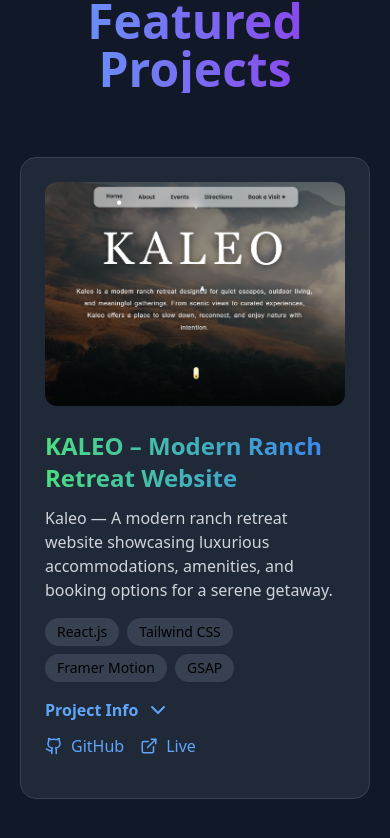
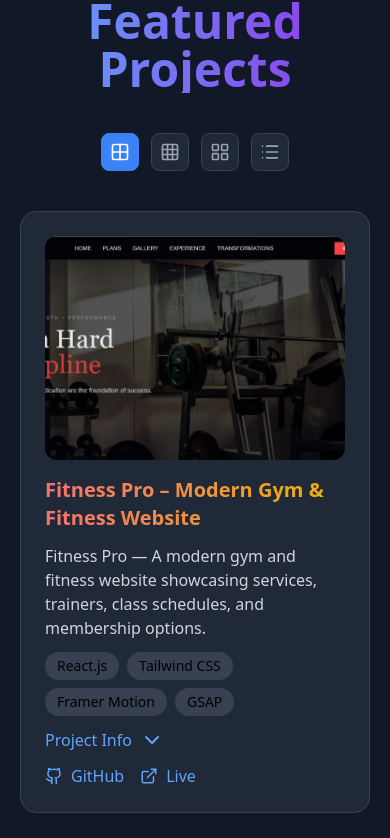
Before and after one commit to Avinash07x/Avinashx2, a React (Vite) app in the folder Avinash/: page / in a window 390 px wide. Shown: the part 3632-4470 px from the top of the page. Built offline with nearby package versions, Linux system fonts and the light colour scheme.

Commit message:
ALL Updated code

```diff
--- a/Avinash/src/pages/Projects.jsx
+++ b/Avinash/src/pages/Projects.jsx
@@ -1,7 +1,17 @@
 import React, { useState } from "react";
-import { Github, ExternalLink, Figma, Play, ChevronDown } from "lucide-react";
+import {
+  Github,
+  ExternalLink,
+  Figma,
+  ChevronDown,
+  Grid2X2,
+  Grid3X3,
+  LayoutGrid,
+  List,
+} from "lucide-react";
 
 /* IMAGES */
+import Fitness1 from "../assets/GYM.png";
 import Wood1 from "../assets/woodland1.png";
 import Todo1 from "../assets/Todo.png";
 import Weather1 from "../assets/Weather.png";
@@ -14,10 +24,21 @@ import Kaleo1 from "../assets/Kaleo.png";
 import LuxeGlow1 from "../assets/LuxeGlow.png";
 import Trend1 from "../assets/Trend.png";
 
-
-
 /* PROJECT DATA */
 const projects = [
+  {
+    title: "Fitness Pro – Modern Gym & Fitness Website",
+    description:
+      "Fitness Pro — A modern gym and fitness website showcasing services, trainers, class schedules, and membership options.",
+    tech: ["React.js", "Tailwind CSS", "Framer Motion", "GSAP"],
+    github: "https://github.com/Avinash07x/Fitness.git",
+    demo: "https://fitness-omega-nine.vercel.app/",
+    info: [
+      "Fitness Pro is a cutting-edge gym and fitness center offering state-of-the-art equipment, expert trainers, and diverse classes. We provide personalized training programs, nutrition guidance, and wellness services to help members achieve their health and fitness goals."
+    ],
+    image: Fitness1,
+    color: "from-red-400 to-yellow-500",
+  },
   {
     title: "KALEO – Modern Ranch Retreat Website",
     description:
@@ -173,43 +194,78 @@ const projects = [
 /* COMPONENT */
 const Projects = () => {
   const [openInfo, setOpenInfo] = useState(null);
-  const [openVideo, setOpenVideo] = useState(null);
+  const [view, setView] = useState("2"); // 2 | 3 | 4 | list
+
+  const iconClass = (active) =>
+    `p-2 rounded-lg border ${
+      active
+        ? "bg-blue-500 text-white border-blue-500"
+        : "bg-gray-800 text-gray-400 border-gray-700 hover:text-white"
+    }`;
 
   return (
-    <>
-      <section id="projects" className="py-24 bg-gray-900">
-        <div className="max-w-6xl mx-auto px-5">
-          <h2 className="text-5xl font-bold text-center mb-16 bg-gradient-to-r from-blue-400 to-purple-600 bg-clip-text text-transparent">
+    <section className="py-24 bg-gray-900">
+      <div className="max-w-7xl mx-auto px-5">
+        <h2 className="text-5xl font-bold text-center mb-10 bg-gradient-to-r from-blue-400 to-purple-600 bg-clip-text text-transparent">
           Featured Projects
         </h2>
 
-          <div className="grid md:grid-cols-2 gap-10">
+        {/* VIEW TOGGLE */}
+        <div className="flex justify-center gap-3 mb-10">
+          <button onClick={() => setView("2")} className={iconClass(view === "2")}>
+            <Grid2X2 size={20} />
+          </button>
+          <button onClick={() => setView("3")} className={iconClass(view === "3")}>
+            <Grid3X3 size={20} />
+          </button>
+          <button onClick={() => setView("4")} className={iconClass(view === "4")}>
+            <LayoutGrid size={20} />
+          </button>
+          <button
+            onClick={() => setView("list")}
+            className={iconClass(view === "list")}
+          >
+            <List size={20} />
+          </button>
+        </div>
+
+        {/* PROJECT GRID */}
+        <div
+          className={`grid gap-10 ${
+            view === "2"
+              ? "md:grid-cols-2"
+              : view === "3"
+              ? "md:grid-cols-3"
+              : view === "4"
+              ? "md:grid-cols-4"
+              : "grid-cols-1"
+          }`}
+        >
           {projects.map((project, index) => (
             <div
               key={project.title}
-                className="bg-gray-800 rounded-2xl p-6 border border-gray-700 hover:-translate-y-2 transition"
+              className={`bg-gray-800 rounded-2xl p-6 border border-gray-700 transition ${
+                view === "list" ? "flex gap-6" : "hover:-translate-y-2"
+              }`}
             >
-                {/* IMAGE */}
-                <div className="relative mb-6">
               <img
                 src={project.image}
                 alt={project.title}
-                    className="w-full h-56 object-cover rounded-xl"
+                className={`rounded-xl object-cover ${
+                  view === "list" ? "w-64 h-40" : "w-full h-56"
+                }`}
               />
-                </div>
 
-                {/* TITLE */}
+              <div className="flex-1">
                 <h3
-                  className={`text-2xl font-bold mb-3 bg-gradient-to-r ${project.color} bg-clip-text text-transparent`}
+                  className={`text-xl font-bold mt-4 bg-gradient-to-r ${project.color} bg-clip-text text-transparent`}
                 >
                   {project.title}
                 </h3>
 
-                {/* DESCRIPTION */}
-                <p className="text-gray-300 mb-4">{project.description}</p>
+                <p className="text-gray-300 my-3">{project.description}</p>
 
-                {/* TECH */}
-                <div className="flex flex-wrap gap-2 mb-4">
+                <div className="flex flex-wrap gap-2 mb-3">
                   {project.tech.map((tech) => (
                     <span
                       key={tech}
@@ -220,101 +276,52 @@ const Projects = () => {
                   ))}
                 </div>
 
-                {/* INFO */}
-                {project.info && (
-                  <>
                 <button
                   onClick={() =>
                     setOpenInfo(openInfo === index ? null : index)
                   }
-                      className="flex items-center gap-2 text-blue-400 font-semibold mb-3"
+                  className="flex items-center gap-2 text-blue-400 mb-3"
                 >
                   Project Info
                   <ChevronDown
-                        className={`transition ${openInfo === index ? "rotate-180" : ""
+                    className={`transition ${
+                      openInfo === index ? "rotate-180" : ""
                     }`}
                   />
                 </button>
 
                 {openInfo === index && (
-                      <ul className="list-disc pl-5 text-gray-300 mb-4 space-y-1">
+                  <ul className="list-disc pl-5 text-gray-300 mb-3">
                     {project.info.map((item) => (
                       <li key={item}>{item}</li>
                     ))}
                   </ul>
                 )}
-                  </>
-                )}
 
-                {/* LINKS */}
-                <div className="flex gap-4 flex-wrap mb-4">
-                  {project.github && (
+                <div className="flex gap-4">
                   <a
                     href={project.github}
                     target="_blank"
                     rel="noreferrer"
-                      className="flex items-center gap-2 text-blue-400 hover:text-purple-400"
+                    className="flex items-center gap-2 text-blue-400"
                   >
                     <Github size={18} /> GitHub
                   </a>
-                  )}
-                  {project.demo && (
                   <a
                     href={project.demo}
                     target="_blank"
                     rel="noreferrer"
-                      className="flex items-center gap-2 text-blue-400 hover:text-purple-400"
+                    className="flex items-center gap-2 text-blue-400"
                   >
                     <ExternalLink size={18} /> Live
                   </a>
-                  )}
-                  {project.figma && (
-                    <a
-                      href={project.figma}
-                      target="_blank"
-                      rel="noreferrer"
-                      className="flex items-center gap-2 text-blue-400 hover:text-purple-400"
-                    >
-                      <Figma size={18} /> Figma
-                    </a>
-                  )}
-                </div>
-
-                {/* VIDEO MODAL */}
-                {openVideo === index && project.video && (
-                  <div className="fixed inset-0 bg-black/90 z-50 flex items-center justify-center p-4">
-                    <div className="relative w-full h-full max-w-7xl max-h-full">
-                      <button
-                        onClick={() => setOpenVideo(null)}
-                        className="absolute top-4 right-6 text-white text-3xl z-50"
-                      >
-                        ✕
-                      </button>
-
-                      {project.video.endsWith(".mp4") ? (
-                        <video
-                          src={project.video}
-                          controls
-                          autoPlay
-                          className="w-full h-full object-contain rounded-lg"
-                        />
-                      ) : (
-                        <iframe
-                          src={project.video}
-                          title={project.title}
-                          className="w-full h-full rounded-lg"
-                          allowFullScreen
-                        />
-                      )}
                 </div>
               </div>
-                )}
             </div>
           ))}
         </div>
       </div>
     </section>
-    </>
   );
 };
 
```
Also changed, not shown: Avinash/src/assets/GYM.png (added). Lines whose indentation alone changed are shown as unchanged.
